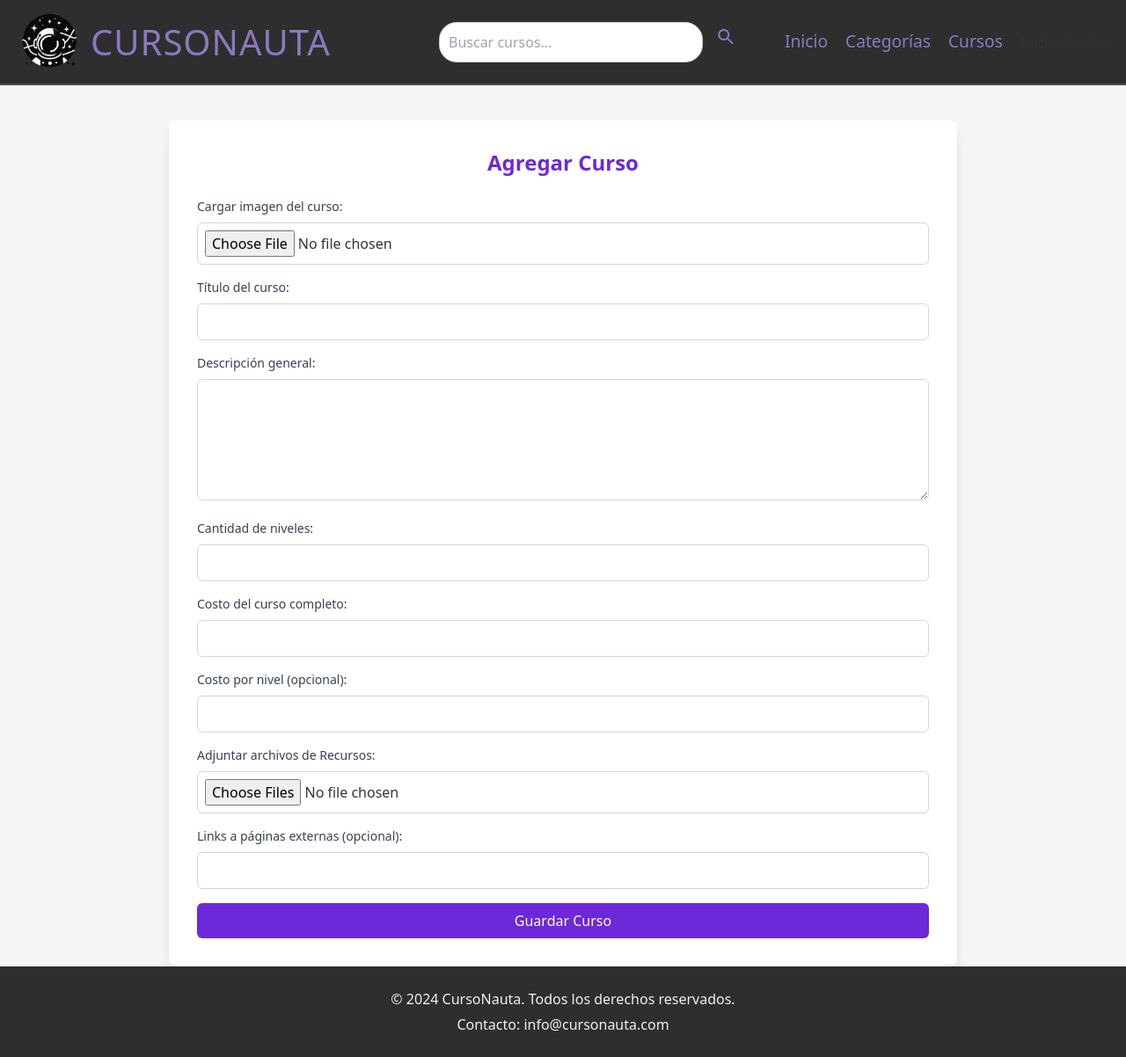
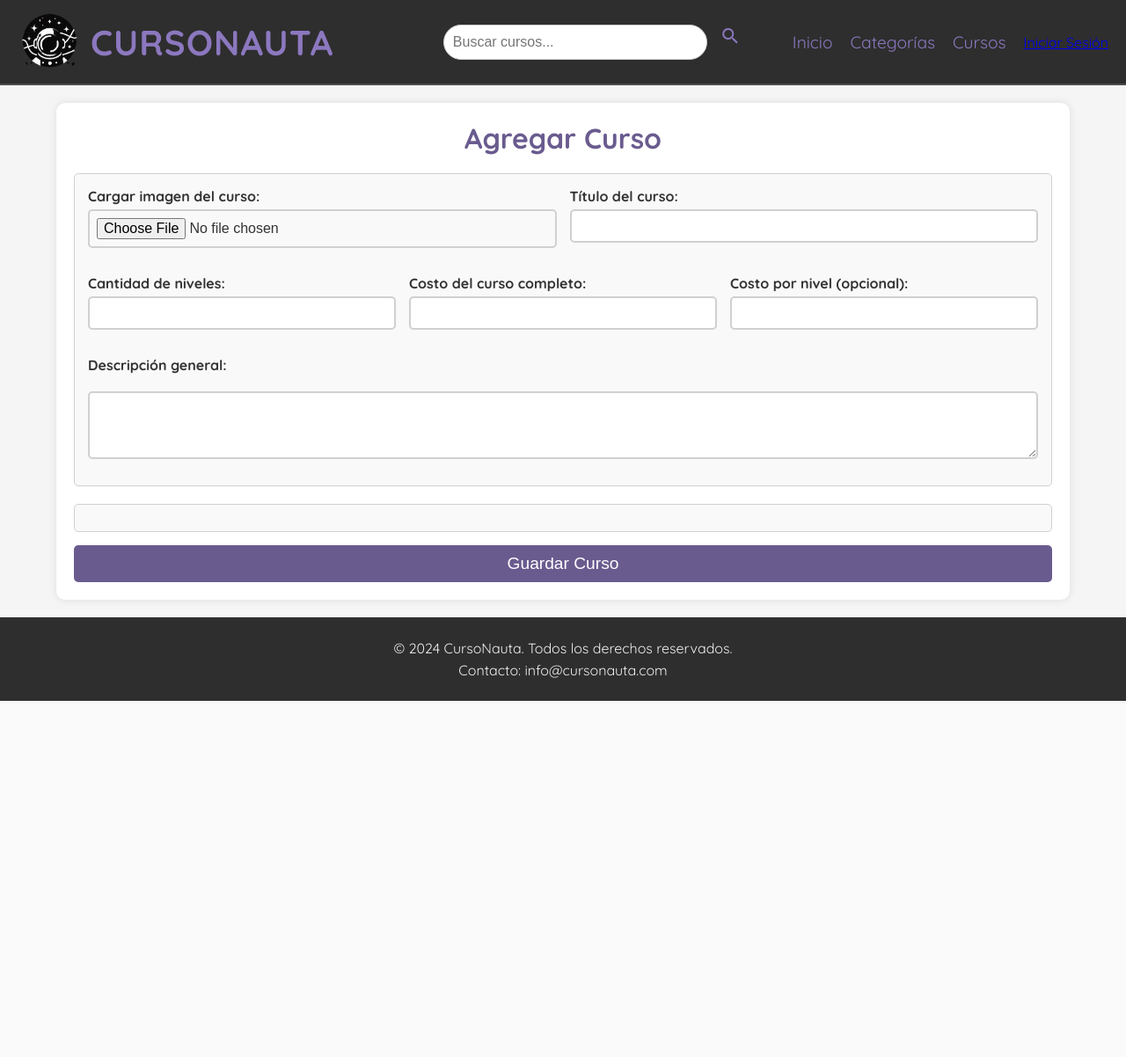
Before and after one commit to MadMax2808/CursoNauta2.0, a PHP site: template Views/AddCurso.php in a window 1280 px wide. Shown: the whole page at 88% size. After the commit the page ends 797 px from the top, so only its background shows below. Run offline with PHP 8.4, Linux system fonts and the light colour scheme; the template is opened without the code that fills it, so the values that code supplies are empty.

Commit message:
Modificar Vista del AddCurso, js y css

```diff
--- a/Views/AddCurso.php
+++ b/Views/AddCurso.php
@@ -1,75 +1,55 @@
 <?php include 'Views\Parciales\Head.php'; ?>
 
-<link href="https://cdn.jsdelivr.net/npm/tailwindcss@2.2.19/dist/tailwind.min.css" rel="stylesheet">
+<link rel="stylesheet" href="Views/css/SAddCurso.css">
 
 <?php include 'Views\Parciales\Nav.php'; ?>
 <!-- Agregar -->
-<div class="max-w-4xl mx-auto bg-white p-8 rounded-lg shadow-lg mt-10">
-    <h2 class="text-2xl font-bold text-center text-purple-700 mb-6">Agregar Curso</h2>
-    <form id="course-form" action="Ventas.html" method="POST" enctype="multipart/form-data">
-        <!-- Imagen del curso -->
-        <div class="mb-4">
-            <label for="course-image" class="block text-sm font-medium text-gray-700">Cargar imagen del curso:</label>
-            <input type="file" id="course-image" name="course_image" accept="image/*"
-                class="w-full mt-2 p-2 border border-gray-300 rounded-md">
-        </div>
+<div class="add-courses-page">
+    <div class="container">
+        <h2>Agregar Curso</h2>
+        <form id="course-form" action="Ventas.html" method="POST" enctype="multipart/form-data">
 
-        <!-- Título del curso -->
-        <div class="mb-4">
-            <label for="course-title" class="block text-sm font-medium text-gray-700">Título del curso:</label>
-            <input type="text" id="course-title" name="course_title"
-                class="w-full mt-2 p-2 border border-gray-300 rounded-md">
-        </div>
+            <!-- Contenedor de Información General -->
+            <div class="general-info">
+                <div class="row">
+                    <div class="field">
+                        <label for="course-image">Cargar imagen del curso:</label>
+                        <input type="file" id="course-image" name="course_image" accept="image/*">
+                    </div>
+                    <div class="field">
+                        <label for="course-title">Título del curso:</label>
+                        <input type="text" id="course-title" name="course_title">
+                    </div>
+                </div>
 
-        <!-- Descripción general del curso -->
-        <div class="mb-4">
-            <label for="course-description" class="block text-sm font-medium text-gray-700">Descripción general:</label>
-            <textarea id="course-description" name="course_description" rows="5"
-                class="w-full mt-2 p-2 border border-gray-300 rounded-md"></textarea>
-        </div>
+                <div class="row">
+                    <div class="field">
+                        <label for="levels">Cantidad de niveles:</label>
+                        <input type="number" id="levels" name="levels" min="1" oninput="generateLevelFields()">
+                    </div>
+                    <div class="field">
+                        <label for="course-price">Costo del curso completo:</label>
+                        <input type="number" id="course-price" name="course_price" step="0.01">
+                    </div>
+                    <div class="field">
+                        <label for="level-price">Costo por nivel (opcional):</label>
+                        <input type="number" id="level-price" name="level_price" step="0.01">
+                    </div>
+                </div>
 
-        <!-- Cantidad de niveles -->
-        <div class="mb-4">
-            <label for="levels" class="block text-sm font-medium text-gray-700">Cantidad de niveles:</label>
-            <input type="number" id="levels" name="levels" min="1"
-                class="w-full mt-2 p-2 border border-gray-300 rounded-md" oninput="generateLevelFields()">
-        </div>
+                <label for="course-description">Descripción general:</label>
+                <textarea id="course-description" name="course_description" rows="3"></textarea>
+            </div>
 
-        <!-- Contenedor para los niveles, subtemas y videos -->
-        <div id="level-container"></div>
+            <!-- Contenedor de Niveles -->
+            <div id="level-container" class="level-container"></div>
 
-        <!-- Costo del curso -->
-        <div class="mb-4">
-            <label for="course-price" class="block text-sm font-medium text-gray-700">Costo del curso completo:</label>
-            <input type="number" id="course-price" name="course_price" step="0.01"
-                class="w-full mt-2 p-2 border border-gray-300 rounded-md">
-        </div>
-
-        <!-- Costo por nivel -->
-        <div class="mb-4">
-            <label for="level-price" class="block text-sm font-medium text-gray-700">Costo por nivel (opcional):</label>
-            <input type="number" id="level-price" name="level_price" step="0.01"
-                class="w-full mt-2 p-2 border border-gray-300 rounded-md">
-        </div>
-
-        <!-- Archivos adjuntos -->
-        <div class="mb-4">
-            <label for="attachments" class="block text-sm font-medium text-gray-700">Adjuntar archivos de Recursos:</label>
-            <input type="file" id="attachments" name="attachments[]" multiple accept=".pdf, .doc, .docx"
-                class="w-full mt-2 p-2 border border-gray-300 rounded-md">
-        </div>
-
-        <!-- Links externos -->
-        <div class="mb-4">
-            <label for="external-links" class="block text-sm font-medium text-gray-700">Links a páginas externas (opcional):</label>
-            <input type="url" id="external-links" name="external_links[]" multiple
-                class="w-full mt-2 p-2 border border-gray-300 rounded-md">
-        </div>
-
-        <button type="submit" class="w-full bg-purple-700 text-white py-2 px-4 rounded-md hover:bg-purple-800">
-            Guardar Curso
-        </button>
-    </form>
+            <!-- Botón de envío -->
+            <button type="submit">Guardar Curso</button>
+        </form>
+    </div>
 </div>
 
+<script src="Views\js\JAddCurso.js"> </script>
+
 <?php include 'Views\Parciales\Footer.php'; ?>
--- a/Views/css/SAddCurso.css
+++ b/Views/css/SAddCurso.css
@@ -1,65 +1,147 @@
-
-.container {
-    max-width: 1200px;
-    margin: 0 auto;
-    padding: 20px;
+/* ---------------------- ESTILOS GENERALES ---------------------- */
+* {
+    margin: 0;
+    padding: 0;
+    box-sizing: border-box;
 }
 
-/* ----------- Sección Agregar Curso ----------- */
-.add-course-section {
-    background-color: #ffffff;
-    padding: 20px;
-    border-radius: 15px;
-    box-shadow: 0 4px 8px rgba(0, 0, 0, 0.2);
+body {
+    font-family: 'Quicksand', sans-serif;
+    background-color: #f5f5f5;
+    color: #333;
 }
 
-.add-course-section h1 {
-    font-size: 2rem;
-    margin-bottom: 20px;
-    color: #6a5b8f;
+/* ---------------------- CONTENEDOR PRINCIPAL ---------------------- */
+.container {
+    width: 90%;
+    margin: 20px auto;
+    background-color: white;
+    padding: 20px;
+    border-radius: 10px;
+    box-shadow: 0 0 10px rgba(0, 0, 0, 0.1);
 }
 
-.add-course-form {
-    display: grid;
+.general-info {
+    display: flex;
+    flex-direction: column;
+    gap: 15px;
+    margin-bottom: 20px;
+    padding: 15px;
+    border: 1px solid #d0d0d0;
+    border-radius: 5px;
+    background-color: #f9f9f9;
+}
+
+/* Estilo para las filas que agrupan campos en la misma línea */
+.row {
+    display: flex;
     gap: 15px;
 }
 
-.form-group {
+/* Estilo para los campos dentro de las filas */
+.field {
+    flex: 1;
     display: flex;
     flex-direction: column;
 }
 
-.form-group label {
-    font-size: 1rem;
-    color: #666;
+.field input,
+.field label {
+    width: 100%;
+}
+
+
+/* Contenedor de niveles como cuadrícula */
+.level-container {
+    display: grid;
+    grid-template-columns: repeat(auto-fill, minmax(300px, 1fr));
+    gap: 20px;
+}
+
+.level-container > div {
+    padding: 15px;
+    border: 1px solid #d0d0d0;
+    border-radius: 5px;
+    background-color: #f9f9f9;
+}
+
+
+/* ---------------------- TÍTULOS Y ETIQUETAS ---------------------- */
+h2 {
+    font-size: 2rem;
+    color: #6a5b8f;
+    text-align: center;
+    margin-bottom: 20px;
+}
+
+label {
+    display: block;
+    font-weight: bold;
+    color: #333;
     margin-bottom: 5px;
 }
 
-.form-group input,
-.form-group textarea {
+/* ---------------------- ESTILOS DE FORMULARIO ---------------------- */
+.add-courses-page input[type="text"],
+.add-courses-page input[type="number"],
+.add-courses-page input[type="file"],
+.add-courses-page input[type="url"],
+.add-courses-page textarea {
     width: 100%;
-    padding: 10px;
-    border-radius: 8px;
-    border: 1px solid #ccc;
+    padding: 8px;
+    font-size: 1rem;
+    border: 2px solid #d0d0d0;
+    border-radius: 5px;
+    color: #333;
+    margin-bottom: 15px;
 }
 
-.form-group input:focus,
-.form-group textarea:focus {
-    outline: none;
-    border-color: #6a5b8f;
+/* ---------------------- BOTONES ---------------------- */
+.add-courses-page button {
+    background-color: #6a5b8f;
+    color: white;
+    padding: 10px;
+    font-size: 1.2rem;
+    border: none;
+    border-radius: 5px;
+    cursor: pointer;
+    transition: background-color 0.3s;
+    width: 100%;
 }
 
-.submit-button {
-    padding: 10px;
-    background-color: #6a5b8f;
-    color: #fff;
-    border: none;
-    border-radius: 8px;
-    cursor: pointer;
-    font-size: 1rem;
-    transition: background-color 0.2s;
+.add-courses-page button:hover {
+    background-color: #8c76b0;
 }
 
-.submit-button:hover {
-    background-color: #594880;
+/* ---------------------- CONTENEDORES DE NIVELES ---------------------- */
+.level-container {
+    margin-bottom: 15px;
+    padding: 15px;
+    border: 1px solid #d0d0d0;
+    border-radius: 5px;
+    background-color: #f9f9f9;
 }
+
+.level-container h3 {
+    font-weight: bold;
+    color: #6a5b8f;
+}
+
+/* ---------------------- ESTILOS DE ALERTAS ---------------------- */
+.alert {
+    display: none;
+    position: fixed;
+    top: 20px;
+    left: 50%;
+    transform: translateX(-50%);
+    padding: 15px;
+    background-color: #4caf50;
+    color: white;
+    border-radius: 5px;
+    box-shadow: 0 2px 10px rgba(0, 0, 0, 0.2);
+    z-index: 1000;
+}
+
+#error-alert {
+    background-color: #f44336;
+}
--- a/Views/js/JAddCurso.js
+++ b/Views/js/JAddCurso.js
@@ -1,23 +1,25 @@
-// Función para generar los campos de los niveles y subtemas dinámicamente
+
 function generateLevelFields() {
     const levels = document.getElementById("levels").value;
     const levelContainer = document.getElementById("level-container");
-    levelContainer.innerHTML = ''; // Limpiar contenedor de niveles previos
+    levelContainer.innerHTML = '';
 
     for (let i = 1; i <= levels; i++) {
         const levelDiv = document.createElement("div");
-        levelDiv.classList.add("mb-4", "p-4", "border", "border-gray-300", "rounded-md", "bg-gray-50");
+        levelDiv.style.marginBottom = "15px";
+        levelDiv.style.padding = "15px";
+        levelDiv.style.border = "1px solid #d0d0d0";
+        levelDiv.style.borderRadius = "5px";
+        levelDiv.style.backgroundColor = "#f9f9f9";
 
-        // Título del nivel
         const levelTitle = document.createElement("h3");
-        levelTitle.classList.add("text-lg", "font-bold", "text-purple-700", "mb-2");
+        levelTitle.style.fontWeight = "bold";
+        levelTitle.style.color = "#6a5b8f";
         levelTitle.innerText = `Nivel ${i}`;
         levelDiv.appendChild(levelTitle);
 
-        // Campo para el título del nivel
         const titleLabel = document.createElement("label");
         titleLabel.setAttribute("for", `level-title-${i}`);
-        titleLabel.classList.add("block", "text-sm", "font-medium", "text-gray-700");
         titleLabel.innerText = `Título del Nivel ${i}:`;
         levelDiv.appendChild(titleLabel);
 
@@ -25,70 +27,50 @@ function generateLevelFields() {
         titleInput.type = "text";
         titleInput.name = `level_title_${i}`;
         titleInput.id = `level-title-${i}`;
-        titleInput.required = true;
-        titleInput.classList.add("w-full", "mt-2", "p-2", "border", "border-gray-300", "rounded-md");
+        titleInput.style.width = "100%";
         levelDiv.appendChild(titleInput);
 
-        // Subtemas y videos
-        const subtopicContainer = document.createElement("div");
-        subtopicContainer.classList.add("mt-4");
-        subtopicContainer.id = `subtopic-container-${i}`;
+        const videoLabel = document.createElement("label");
+        videoLabel.setAttribute("for", `level-video-${i}`);
+        videoLabel.innerText = "Video del Nivel:";
+        levelDiv.appendChild(videoLabel);
 
-        const addSubtopicButton = document.createElement("button");
-        addSubtopicButton.type = "button";
-        addSubtopicButton.innerText = `Agregar subtema y video al Nivel ${i}`;
-        addSubtopicButton.classList.add("bg-purple-700", "text-white", "px-4", "py-2", "rounded-md", "mt-2", "hover:bg-purple-800");
-        addSubtopicButton.onclick = function() {
-            addSubtopic(i);
-        };
+        const videoInput = document.createElement("input");
+        videoInput.type = "file";
+        videoInput.name = `level_video_${i}`;
+        videoInput.id = `level-video-${i}`;
+        levelDiv.appendChild(videoInput);
 
-        levelDiv.appendChild(subtopicContainer);
-        levelDiv.appendChild(addSubtopicButton);
+        const contentLabel = document.createElement("label");
+        contentLabel.setAttribute("for", `level-content-${i}`);
+        contentLabel.innerText = "Contenido del Nivel:";
+        levelDiv.appendChild(contentLabel);
 
-        // Añadir el div de nivel al contenedor
+        const contentInput = document.createElement("textarea");
+        contentInput.name = `level_content_${i}`;
+        contentInput.id = `level-content-${i}`;
+        contentInput.style.width = "100%";
+        contentInput.style.height = "100px";
+        levelDiv.appendChild(contentInput);
+
+        // Agregar campo para archivos adicionales
+        const attachmentsLabel = document.createElement("label");
+        attachmentsLabel.setAttribute("for", `level-attachments-${i}`);
+        attachmentsLabel.innerText = "Archivos adicionales (PDF, imágenes, etc.):";
+        levelDiv.appendChild(attachmentsLabel);
+
+        const attachmentsInput = document.createElement("input");
+        attachmentsInput.type = "file";
+        attachmentsInput.name = `level_attachments_${i}[]`;
+        attachmentsInput.id = `level-attachments-${i}`;
+        attachmentsInput.style.width = "100%";
+        attachmentsInput.multiple = true; // Permitir múltiples archivos
+        levelDiv.appendChild(attachmentsInput);
+
         levelContainer.appendChild(levelDiv);
     }
 }
 
-// Función para añadir subtema y video a cada nivel
-function addSubtopic(level) {
-    const subtopicContainer = document.getElementById(`subtopic-container-${level}`);
-
-    const subtopicDiv = document.createElement("div");
-    subtopicDiv.classList.add("mb-4", "p-4", "border", "border-gray-200", "rounded-md", "bg-white");
-
-    // Campo para el subtema
-    const subtopicLabel = document.createElement("label");
-    subtopicLabel.setAttribute("for", `subtopic-${level}`);
-    subtopicLabel.classList.add("block", "text-sm", "font-medium", "text-gray-700");
-    subtopicLabel.innerText = `Subtema del Nivel ${level}:`;
-    subtopicDiv.appendChild(subtopicLabel);
-
-    const subtopicInput = document.createElement("input");
-    subtopicInput.type = "text";
-    subtopicInput.name = `subtopic_${level}[]`;
-    subtopicInput.id = `subtopic-${level}`;
-    subtopicInput.required = true;
-    subtopicInput.classList.add("w-full", "mt-2", "p-2", "border", "border-gray-300", "rounded-md");
-    subtopicDiv.appendChild(subtopicInput);
-
-    // Campo para el video
-    const videoLabel = document.createElement("label");
-    videoLabel.setAttribute("for", `video-${level}`);
-    videoLabel.classList.add("block", "text-sm", "font-medium", "text-gray-700", "mt-4");
-    videoLabel.innerText = `Enlace al video del Subtema:`;
-    subtopicDiv.appendChild(videoLabel);
-
-    const videoInput = document.createElement("input");
-    videoInput.type = "url";
-    videoInput.name = `video_${level}[]`;
-    videoInput.id = `video-${level}`;
-    videoInput.required = true;
-    videoInput.classList.add("w-full", "mt-2", "p-2", "border", "border-gray-300", "rounded-md");
-    subtopicDiv.appendChild(videoInput);
-
-    subtopicContainer.appendChild(subtopicDiv);
-}
 
 document.getElementById('course-form').addEventListener('submit', function(event) {
     const courseImage = document.getElementById('course-image').files.length;
@@ -96,40 +78,17 @@ document.getElementById('course-form').addEventListener('submit', function(event
     const description = document.getElementById('course-description').value.trim();
     const levels = document.getElementById('levels').value;
     const coursePrice = document.getElementById('course-price').value;
-    const attachments = document.getElementById('attachments').files.length;
 
     let errorMessages = [];
 
-    // Validaciones
-    if (courseImage === 0) {
-        errorMessages.push('Debes cargar una imagen del curso.');
-    }
+    if (courseImage === 0) errorMessages.push('Debes cargar una imagen del curso.');
+    if (title === '') errorMessages.push('El título del curso no puede estar vacío.');
+    if (description === '') errorMessages.push('La descripción del curso no puede estar vacía.');
+    if (levels < 1) errorMessages.push('La cantidad de niveles debe ser al menos 1.');
+    if (coursePrice <= 0) errorMessages.push('El costo del curso debe ser un valor positivo.');
 
-    if (title === '') {
-        errorMessages.push('El título del curso no puede estar vacío.');
-    }
-
-    if (description === '') {
-        errorMessages.push('La descripción del curso no puede estar vacía.');
-    }
-
-    if (levels < 1) {
-        errorMessages.push('La cantidad de niveles debe ser al menos 1.');
-    }
-
-    if (coursePrice <= 0) {
-        errorMessages.push('El costo del curso debe ser un valor positivo.');
-    }
-
-    if (attachments === 0) {
-        errorMessages.push('Debes adjuntar al menos un archivo de recursos.');
-    }
-
-    // Mostrar mensajes de error
     if (errorMessages.length > 0) {
         event.preventDefault();
-        errorMessages.forEach(function(message) {
-            alert(message);
-        });
+        errorMessages.forEach(message => alert(message));
     }
 });
```
